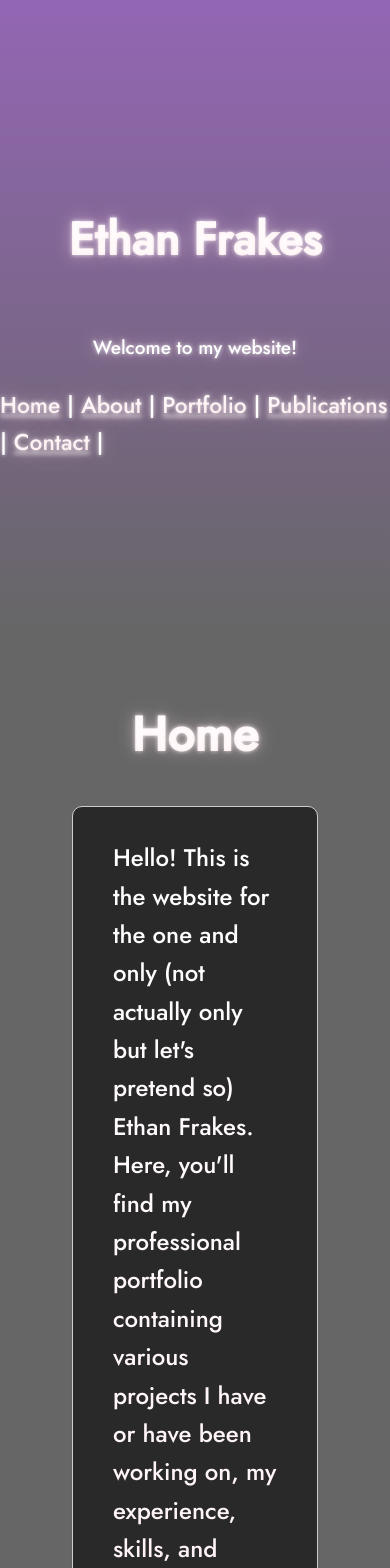
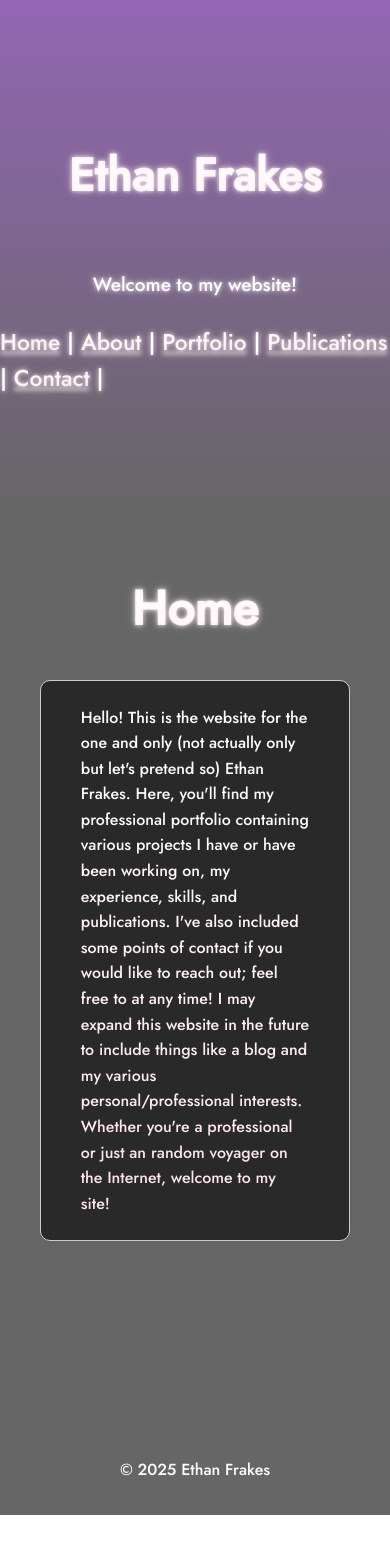
Before and after one commit to thefrostedfrakes/ethanfrakes-site, a React (Create React App) app: page / in a window 390 px wide. Shown: the top 1568 px of the page. After the commit the page ends 1515 px from the top, so only its background shows below. Built offline with nearby package versions, Linux system fonts and the light colour scheme.

Commit message:
Update text and spacing to make more mobile friendly, tone down text glow, update Portfolio

```diff
--- a/src/App.css
+++ b/src/App.css
@@ -10,7 +10,7 @@ body {
     rgba(75, 0, 130, 0.6),
     rgba(0, 0, 0, 0.6)
   );
-  min-height: 75vh;
+  min-height: 60vh;
   display: flex;
   flex-direction: column;
   align-items: center;
@@ -45,7 +45,8 @@ body {
 }
 
 .site-content {
-  padding: 2rem;
+  padding: 2rem 0;
+  padding-bottom: 10rem;
   background-color: rgba(0, 0, 0, 0.6);
   color: white;
   text-align: center;
@@ -57,7 +58,7 @@ body {
 .site-content h2 {
   text-shadow:
     0 0 4px rgba(255, 255, 255, 0.8),
-    0 0 16px rgba(255, 224, 231, 0.5);
+    0 0 8px rgba(255, 224, 231, 0.5);
 }
 
 .site-content h1,
@@ -109,7 +110,7 @@ body {
 }
 
 .text-box {
-  width: 70%;
+  width: 75%;
   margin: 1.5rem auto;
   border: 1px solid #ccc;
   border-radius: 10px;
@@ -123,6 +124,18 @@ body {
 .text-box small {
   padding: 0 2rem;
   text-align: left;
+}
+
+.text-box h3 {
+  font-size: clamp(1.25rem, 3vw, 1.75rem);
+}
+
+.text-box p {
+  font-size: clamp(1rem, 2vw, 1.25rem);
+}
+
+.text-box small {
+  font-size: clamp(0.75rem, 1.5vw, 1rem);
 }
 
 .text-box a {
@@ -149,6 +162,18 @@ body {
 .publication-box p {
   padding: 0 2rem;
   text-align: left;
+}
+
+.publication-box h3 {
+  font-size: clamp(1.25rem, 3vw, 1.75rem);
+}
+
+.publication-box p {
+  font-size: clamp(1rem, 2vw, 1.25rem);
+}
+
+.publication-box small {
+  font-size: clamp(0.75rem, 1.5vw, 1rem);
 }
 
 .publication-box p svg {
@@ -192,7 +217,7 @@ body {
 }
 
 .site-footer {
-  background: rgb(8, 0, 31);
+  background: rgba(0, 0, 0, 0.6);
   color: white;
   text-align: center;
   padding: 1rem;
--- a/src/pages/Portfolio.js
+++ b/src/pages/Portfolio.js
@@ -8,6 +8,7 @@ import {
   SiX, SiLatex, SiOverleaf
 } from 'react-icons/si';
 import { FaJava, FaChevronDown, FaChevronUp } from 'react-icons/fa';
+import { TiHtml5 } from "react-icons/ti";
 import { DiW3C, DiScrum } from "react-icons/di";
 import { MdViewKanban } from "react-icons/md";
 import { TbSql } from "react-icons/tb";
@@ -38,6 +39,7 @@ export default function Portfolio() {
             <li><SiCplusplus/>C++</li><li><SiC /> C</li>
             <li><FaJava/>Java</li>
             <li><SiJavascript/>JavaScript</li>
+            <li><TiHtml5/>HTML</li>
             <li><SiDart/>Dart</li>
             <li><SiGnubash/>Bash</li>
             <li><TbSql/>SQL</li>
```
